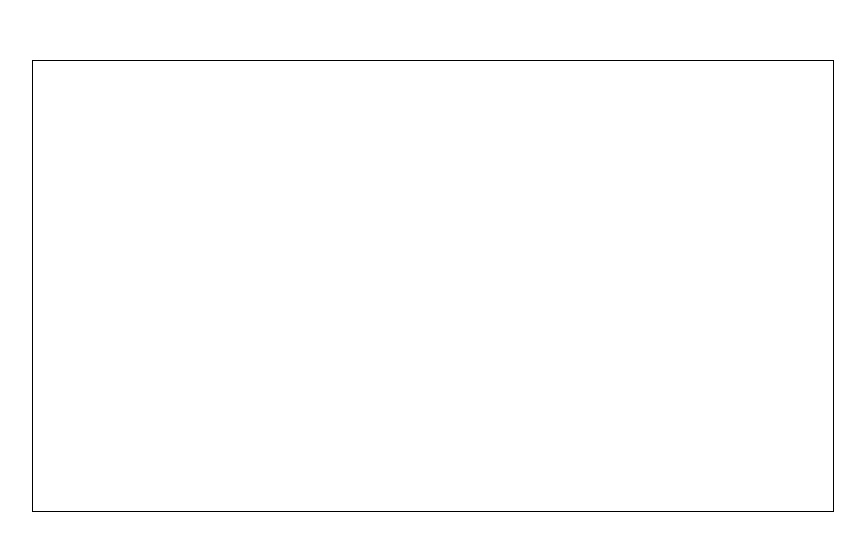
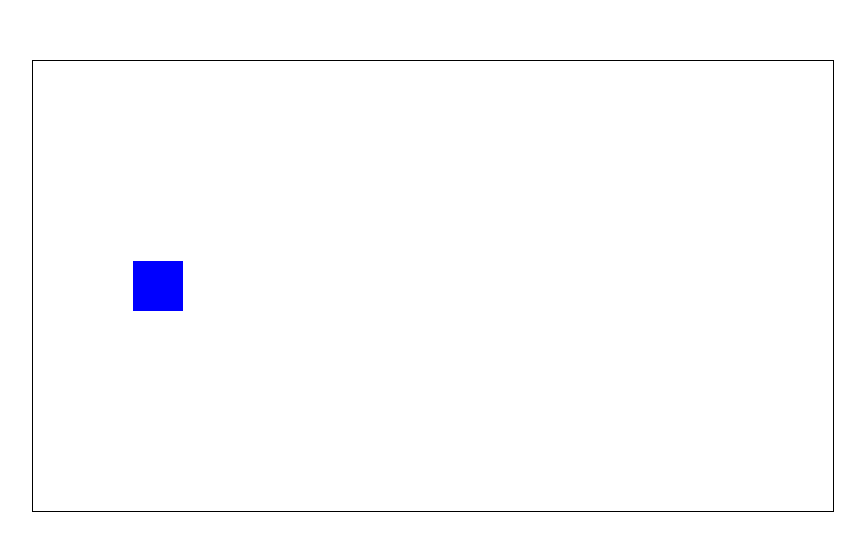
Before and after one commit to GoldbergOanna/react-canvas-platformer, a React (Vite) app: page / in a window 1280 px wide. Shown: the part 111-662 px from the top of the page, without its empty margins (207-1072 px from the left). Built offline with nearby package versions, Linux system fonts and the light colour scheme.

Commit message:
feat: draw static rectangle on canvas

```diff
--- a/src/GameCanvas.tsx
+++ b/src/GameCanvas.tsx
@@ -9,13 +9,17 @@ export default function GameCanvas() {
 
     const animate = (time: number) => {
         contextRef.current?.clearRect(0, 0, 800, 450);
+        if(contextRef.current) {
+            contextRef.current.fillStyle = 'blue';
+            contextRef.current.fillRect(100, 200, 50, 50);
+        }
+
         if (previousTimeRef.current != undefined) {
             const deltaTime = time - previousTimeRef.current;
-           console.log(`Delta time: ${deltaTime} ms`);
+        //    console.log(`Delta time: ${deltaTime} ms`);
         }
         previousTimeRef.current = time;
         requestRef.current = requestAnimationFrame(animate);
-
     }
 
     useEffect(() => {
```
